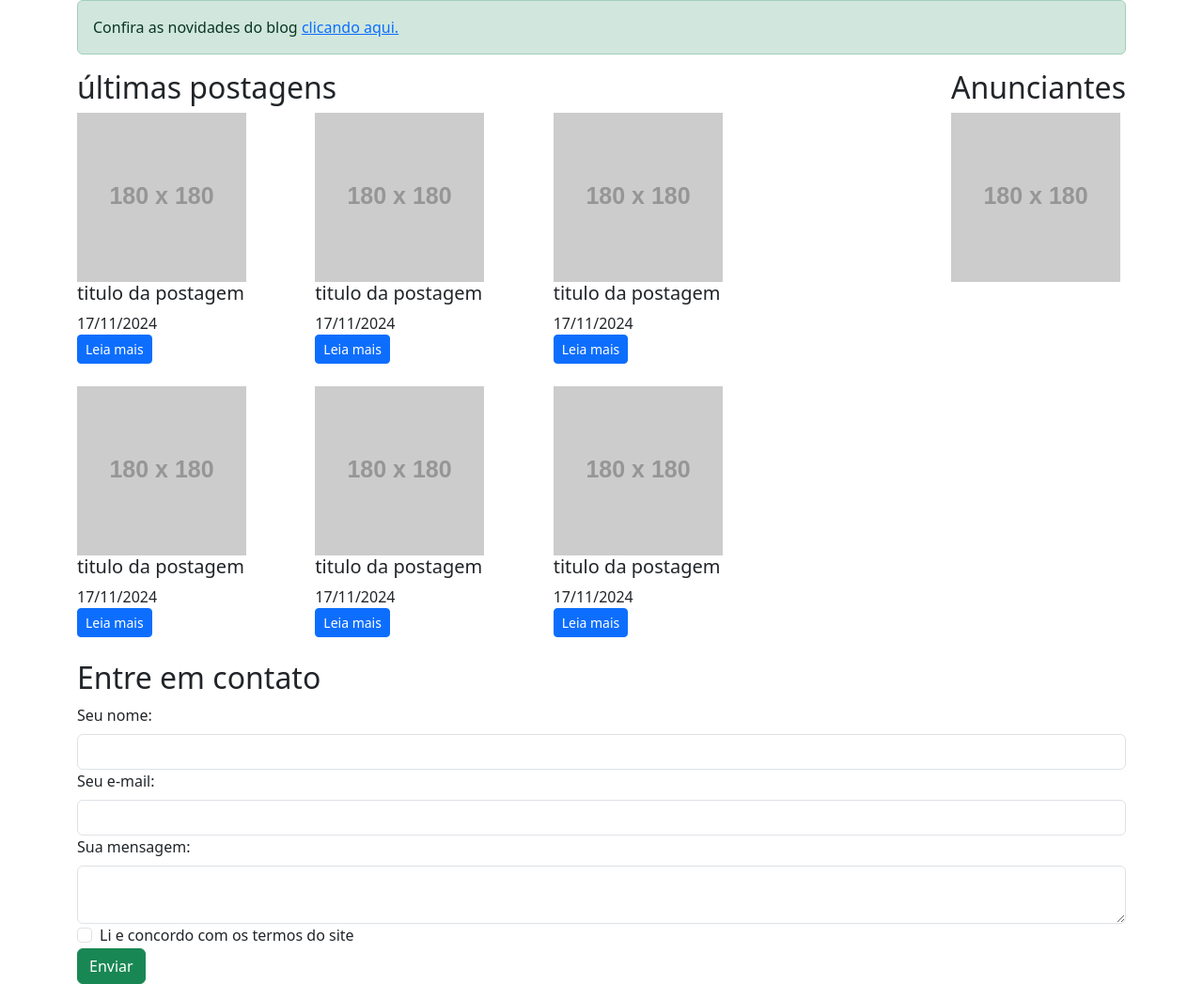
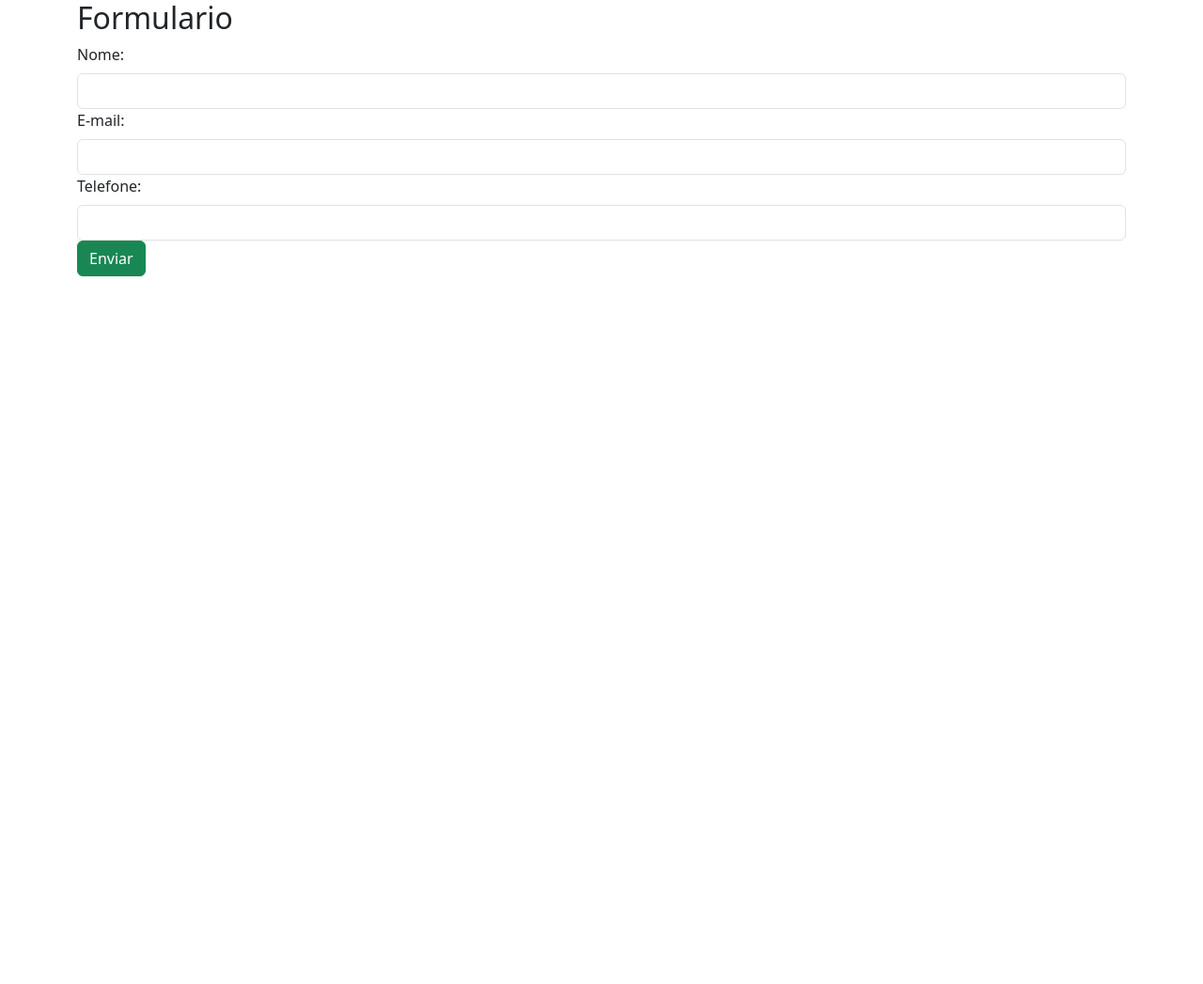
Before and after one commit to gabriel0725/curso_ebac_frontend, a plain HTML site: page bootstrap/index.html in a window 1280 px wide. Shown: the whole page at 94% size. After the commit the page ends 800 px from the top, so only its background shows below. Drawn offline with nearby package versions, Linux system fonts and the light colour scheme; placeholder pictures from the web are drawn by us.

Commit message:
exercicio bootstrap

```diff
--- a/aulas css/css/main.css
+++ /dev/null
@@ -1,20 +0,0 @@
-* {
-    margin: 0;
-    padding: 0;
-    box-sizing: border-box;
-}
-
-header {
-    padding: 16px 0;
-    background-color: #182c61;
-    color: #ecf0f1;
-}
-
-header nav li{
-    display: inline;
-    margin-left: 16px;
-}
-
-header nav li a {
-    color: #ecf0f1;
-}
--- a/bootstrap/index.html
+++ b/bootstrap/index.html
@@ -7,83 +7,20 @@
     <title>Document</title>
     <link href="https://cdn.jsdelivr.net/npm/bootstrap@5.3.3/dist/css/bootstrap.min.css" rel="stylesheet"
         integrity="sha384-QWTKZyjpPEjISv5WaRU9OFeRpok6YctnYmDr5pNlyT2bRjXh0JMhjY6hW+ALEwIH" crossorigin="anonymous">
-        <link rel="stylesheet" href="main.css">
 </head>
 
 <body>
     <div class="container">
         <div class="row">
             <div class="col">
-                <div class="alert alert-success">
-                    Confira as novidades do blog <a href="#">clicando aqui.</a>
-                </div>
-            </div>
-        </div>
-        <div class="row">
-            <div class="col-md-8">
-                <h2>últimas postagens</h2>
-                <div class="container g-0">
-                    <div class="row">
-                    <div class="col-md-4 post">
-                        <img src="https://placehold.co/180x180" alt="">
-                        <h4 class="h5">titulo da postagem</h4>
-                        <time>17/11/2024</time>
-                        <a href="#" class="btn btn-primary btn-sm">Leia mais</a>
-                    </div>
-                    <div class="col-md-4 post">
-                        <img src="https://placehold.co/180x180" alt="">
-                        <h4 class="h5">titulo da postagem</h4>
-                        <time>17/11/2024</time>
-                        <a href="#" class="btn btn-primary btn-sm">Leia mais</a>
-                    </div>
-                    <div class="col-md-4 post">
-                        <img src="https://placehold.co/180x180" alt="">
-                        <h4 class="h5">titulo da postagem</h4>
-                        <time>17/11/2024</time>
-                        <a href="#" class="btn btn-primary btn-sm">Leia mais</a>
-                    </div>
-                    <div class="col-md-4 post">
-                        <img src="https://placehold.co/180x180" alt="">
-                        <h4 class="h5">titulo da postagem</h4>
-                        <time>17/11/2024</time>
-                        <a href="#" class="btn btn-primary btn-sm">Leia mais</a>
-                    </div>
-                    <div class="col-md-4 post">
-                        <img src="https://placehold.co/180x180" alt="">
-                        <h4 class="h5">titulo da postagem</h4>
-                        <time>17/11/2024</time>
-                        <a href="#" class="btn btn-primary btn-sm">Leia mais</a>
-                    </div>
-                    <div class="col-md-4 post">
-                        <img src="https://placehold.co/180x180" alt="">
-                        <h4 class="h5">titulo da postagem</h4>
-                        <time>17/11/2024</time>
-                        <a href="#" class="btn btn-primary btn-sm">Leia mais</a>
-                    </div>
-                </div>
-            </div>
-            </div>
-            <div class="col-md-4 d-flex justify-content-end">
-                <div>
-                    <h2>Anunciantes</h2>
-                    <img src="https://placehold.co/180x180" alt="">
-                </div>
-            </div>
-        </div>
-        <div class="row">
-            <div class="col">
-                <h2>Entre em contato</h2>
+                <h2>Formulario</h2>
                 <form>
-                    <label class="form-label" for="nome">Seu nome:</label>
+                    <label class="form-label" for="nome">Nome:</label>
                     <input class="form-control" type="text" id="nome">
-                    <label class="form-label" for="email">Seu e-mail:</label>
+                    <label class="form-label" for="email">E-mail:</label>
                     <input class="form-control" type="email" id="email">
-                    <label class="form-label" for="mensagem">Sua mensagem:</label>
-                    <textarea class="form-control" id="mensagem"></textarea>
-                    <div class="form-check">
-                        <label class="form-check-label" for="aceito-termos">Li e concordo com os termos do site</label>
-                        <input class="form-check-input" type="checkbox" id="aceito-termos">
-                    </div>
+                    <label class="form-label" for="telefone">Telefone:</label>
+                    <input class="form-control" type="tel" id="telefone">
                     <button class="btn btn-success">Enviar</button>
                 </form>
             </div>
--- a/bootstrap/main.css
+++ /dev/null
@@ -1,7 +0,0 @@
-time {
-    display: block;
-}
-
-.post {
-    margin-bottom: 24px;
-}
```
Also changed, not shown: aulas css/css/index.html (deleted, +0 -24 lines), aulas css/css/imagens/facebook.png (deleted), aulas css/css/imagens/instagram.png (deleted), aulas css/css/imagens/loja.jpg (deleted), aulas css/css/imagens/nintendo.png (deleted), aulas css/css/imagens/playstation.png (deleted), aulas css/css/imagens/xbox.png (deleted), aulas css/css/imagens/youtube.png (deleted).
